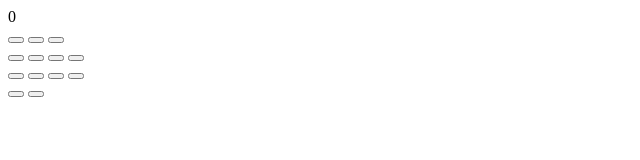
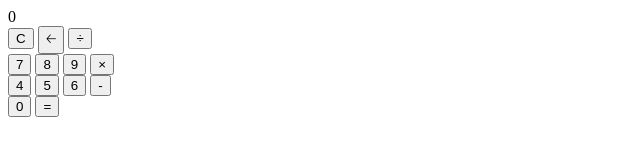
Before and after one commit to elielodeveloper/calculadora, a plain HTML site: page index.html in a window 1280 px wide. Shown: the whole page, without its empty margins (0-640 px from the left). Drawn offline with Linux system fonts and the light colour scheme.

Commit message:
style(add-html-structure): Add mocked values

```diff
--- a/index.html
+++ b/index.html
@@ -13,25 +13,25 @@
         </section>
         <section class="calc-buttons">
             <div class="calc-row">
-                <button class="calc-button"></button>
-                <button class="calc-button"></button>
-                <button class="calc-button"></button>
+                <button class="calc-button">C</button>
+                <button class="calc-button">🡠</button>
+                <button class="calc-button">÷</button>
             </div>
             <div class="calc-row">
-                <button class="calc-button"></button>
-                <button class="calc-button"></button>
-                <button class="calc-button"></button>
-                <button class="calc-button"></button>
+                <button class="calc-button">7</button>
+                <button class="calc-button">8</button>
+                <button class="calc-button">9</button>
+                <button class="calc-button">×</button>
             </div>
             <div class="calc-row">
-                <button class="calc-button"></button>
-                <button class="calc-button"></button>
-                <button class="calc-button"></button>
-                <button class="calc-button"></button>
+                <button class="calc-button">4</button>
+                <button class="calc-button">5</button>
+                <button class="calc-button">6</button>
+                <button class="calc-button">-</button>
             </div>
             <div class="calc-row">
-                <button class="calc-button"></button>
-                <button class="calc-button"></button>
+                <button class="calc-button">0</button>
+                <button class="calc-button">=</button>
             </div>
         </section>
     </div>
```
